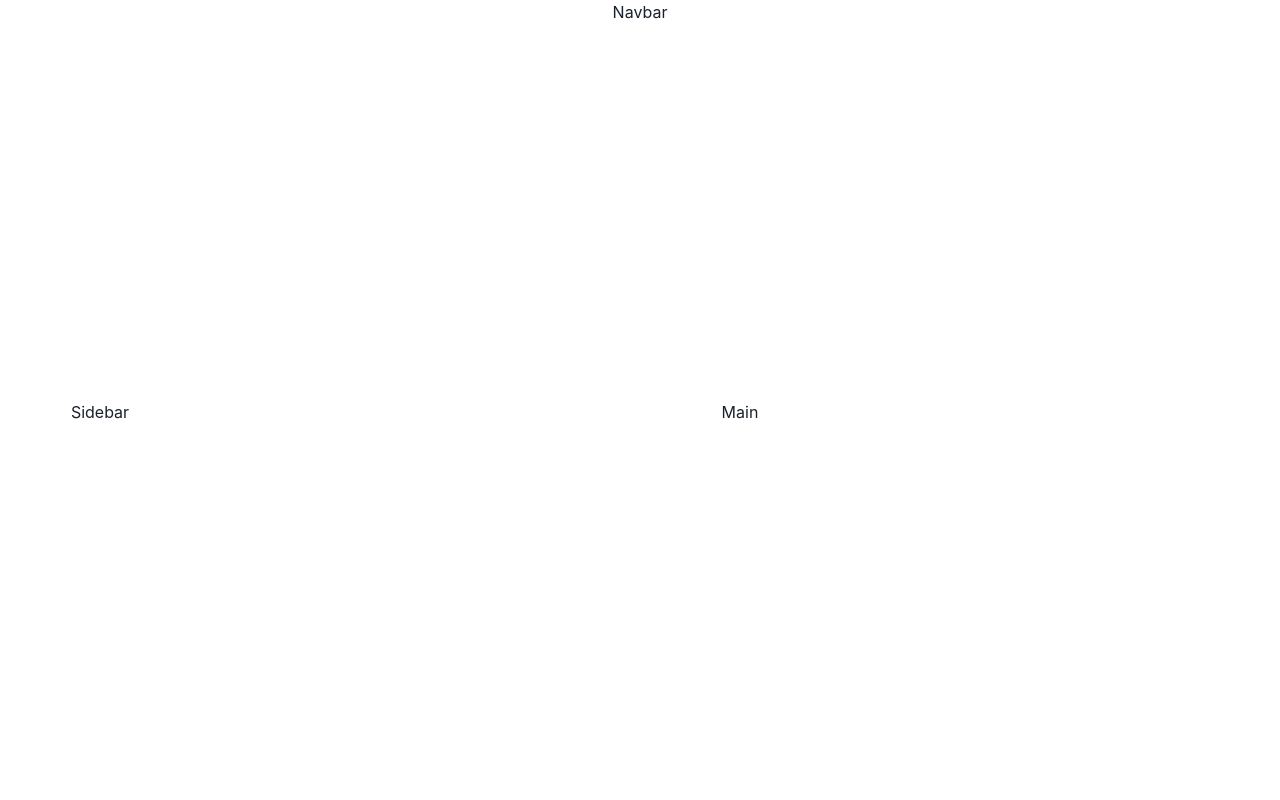
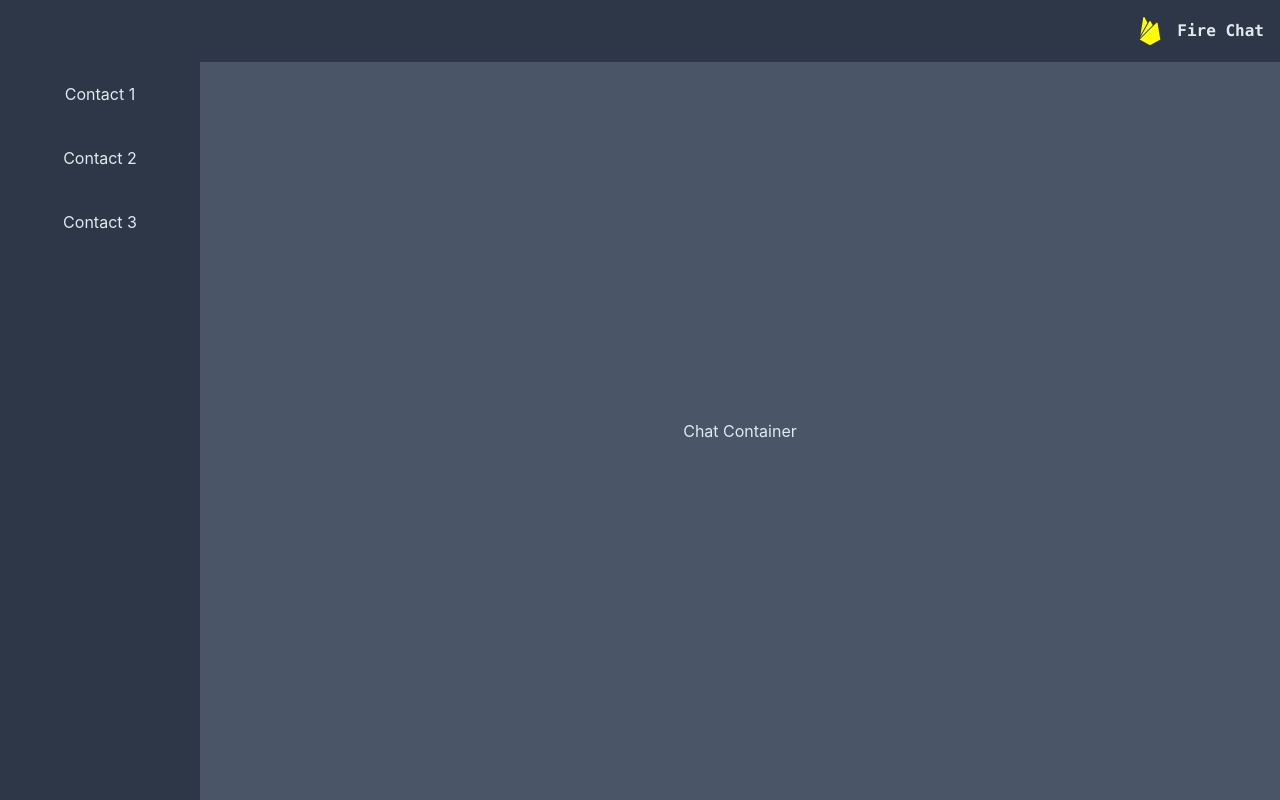
Before and after one commit to rutvij26/fire-chat, a Next.js app: page / in a window 1280 px wide. Built offline with nearby package versions, Linux system fonts and the light colour scheme.

Commit message:
Basic UI Added

```diff
--- /dev/null
+++ b/pages/components/ChatContainer.tsx
@@ -0,0 +1,12 @@
+import { Flex, Center } from '@chakra-ui/react';
+import React from 'react';
+
+const ChatContainer = () => {
+    return (
+        <Flex alignItems="center" justifyContent="center" h="full">
+            <Center color="gray.200">Chat Container</Center>
+        </Flex>
+    );
+};
+
+export default ChatContainer;
--- /dev/null
+++ b/pages/components/Logo.tsx
@@ -0,0 +1,15 @@
+import React from 'react';
+import { IconContext } from 'react-icons';
+import { IoLogoFirebase } from 'react-icons/io5';
+
+const Logo = () => {
+    return (
+        <IconContext.Provider value={{ color: 'yellow', size: '30px' }}>
+            <div>
+                <IoLogoFirebase />
+            </div>
+        </IconContext.Provider>
+    );
+};
+
+export default Logo;
--- /dev/null
+++ b/pages/components/NavBar.tsx
@@ -0,0 +1,18 @@
+import { Box, HStack, Text } from '@chakra-ui/react';
+import React from 'react';
+import Logo from './Logo';
+
+const NavBar = () => {
+    return (
+        <Box bg="gray.700" p="4">
+            <HStack spacing={3} flexDir={'row-reverse'}>
+                <Text fontWeight="bold" color="gray.200" fontFamily="mono">
+                    Fire Chat
+                </Text>
+                <Logo />
+            </HStack>
+        </Box>
+    );
+};
+
+export default NavBar;
--- /dev/null
+++ b/pages/components/SideBar.tsx
@@ -0,0 +1,18 @@
+import { Box, Text, VStack } from '@chakra-ui/react';
+import React from 'react';
+
+const SideBar = () => {
+    return (
+        <Box bg="gray.700" minH="full">
+            <VStack spacing="10" pt="5">
+                <Text align="center" color="gray.200">
+                    Contact 1
+                </Text>
+                <Text color="gray.200">Contact 2</Text>
+                <Text color="gray.200">Contact 3</Text>
+            </VStack>
+        </Box>
+    );
+};
+
+export default SideBar;
--- a/pages/index.tsx
+++ b/pages/index.tsx
@@ -1,6 +1,9 @@
 import Image from 'next/image';
 import { Inter } from 'next/font/google';
 import { Center, Grid, GridItem, Show } from '@chakra-ui/react';
+import NavBar from './components/NavBar';
+import SideBar from './components/SideBar';
+import ChatContainer from './components/ChatContainer';
 
 const inter = Inter({ subsets: ['latin'] });
 
@@ -9,27 +12,28 @@ export default function Home() {
         <Grid
             templateAreas={{
                 base: `"nav" "main"`,
-                lg: `"nav nav" "aside main"`,
+                lg: `"nav nav"
+                    "aside main"`,
             }}
+            templateRows={'0.05fr 1fr'}
             templateColumns={{
                 base: '1fr',
                 lg: '200px 1fr',
             }}
             h="100vh"
-            w="100%"
         >
-            <GridItem area="nav" h="10%">
+            <GridItem area="nav" bg="gray.700">
                 {/* Navbar goes here*/}
-                <Center>Navbar</Center>
+                <NavBar />
             </GridItem>
             <Show above="lg">
-                <GridItem area="aside">
+                <GridItem area="aside" bg="gray.700">
                     {/* Sidebar goes here */}
-                    <Center>Sidebar</Center>
+                    <SideBar />
                 </GridItem>
             </Show>
-            <GridItem area="main">
-                <Center>Main</Center>
+            <GridItem area="main" bg="gray.600">
+                <ChatContainer />
             </GridItem>
         </Grid>
     );
--- a/styles/globals.css
+++ b/styles/globals.css
@@ -1,27 +1,3 @@
 @tailwind base;
 @tailwind components;
 @tailwind utilities;
-
-:root {
-  --foreground-rgb: 0, 0, 0;
-  --background-start-rgb: 214, 219, 220;
-  --background-end-rgb: 255, 255, 255;
-}
-
-@media (prefers-color-scheme: dark) {
-  :root {
-    --foreground-rgb: 255, 255, 255;
-    --background-start-rgb: 0, 0, 0;
-    --background-end-rgb: 0, 0, 0;
-  }
-}
-
-body {
-  color: rgb(var(--foreground-rgb));
-  background: linear-gradient(
-      to bottom,
-      transparent,
-      rgb(var(--background-end-rgb))
-    )
-    rgb(var(--background-start-rgb));
-}
```
